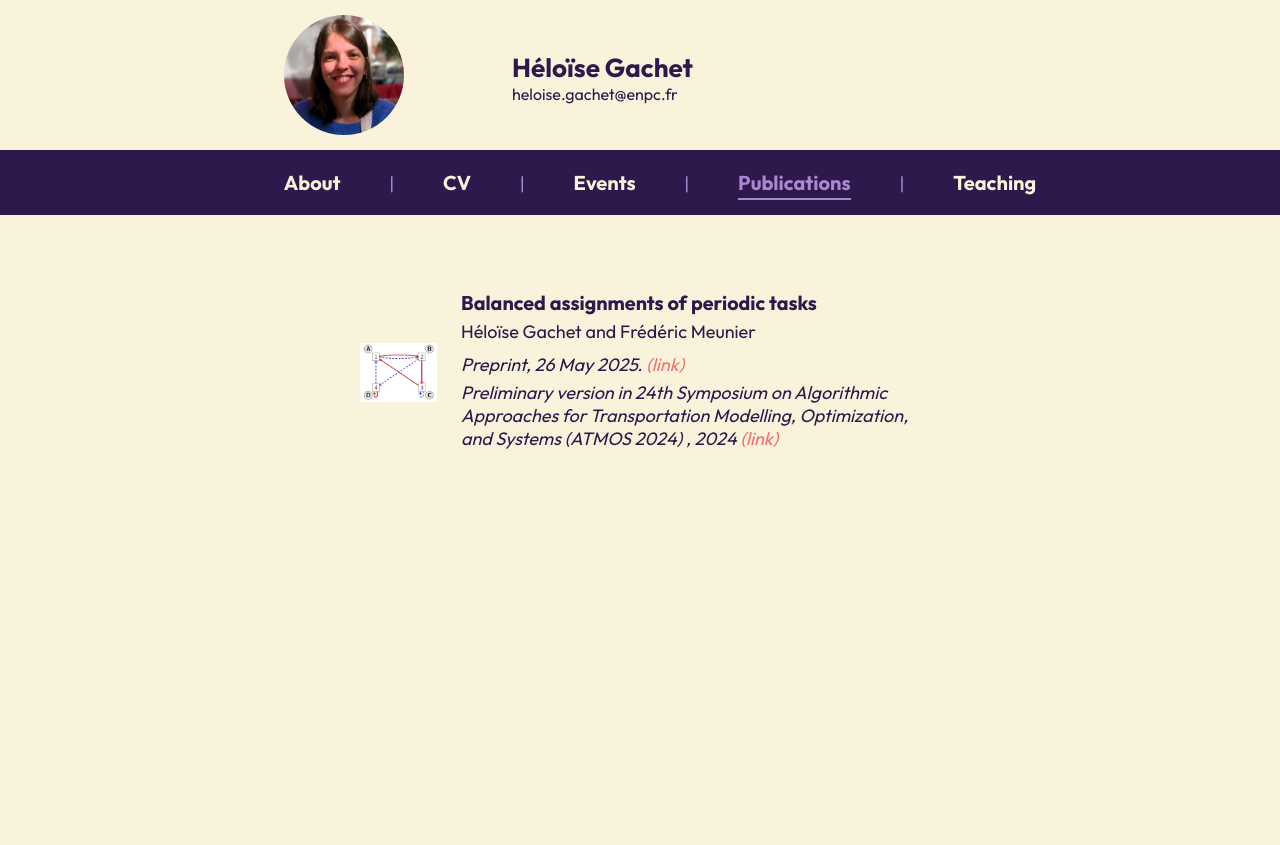
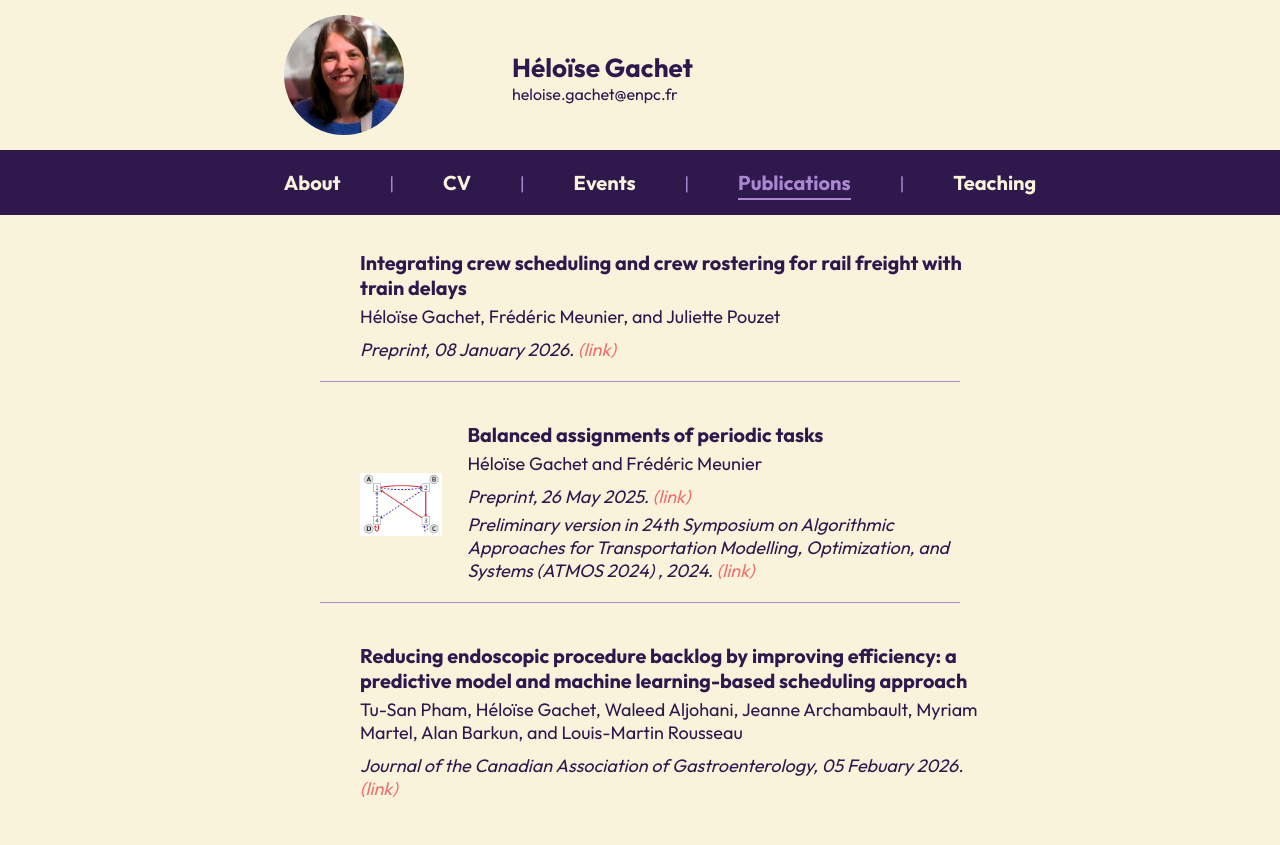
Before and after one commit to heloisegachet/heloisegachet.github.io, a PHP site: page /publications.html in a window 1280 px wide. Before the commit the page ends 449 px from the top, so only its background shows below. Run offline with PHP 8.4, Linux system fonts and the light colour scheme.

Commit message:
update publications

```diff
--- a/CV.html
+++ b/CV.html
@@ -55,6 +55,7 @@
                     <div class="cv-item-title">PhD</div>
                     <div class="cv-item-place"><a href=https://cermics-lab.enpc.fr target="_blank">CERMICS</a>, École nationale des ponts et chaussées, Champs-sur-Marne, France</div>
                     <div class="cv-item-place"><a href=https://www.groupe-sncf.com target="_blank">SNCF</a>, Saint-Denis, France</div>
+                    <div class="cv-item-people">Frédéric Meunier (CERMICS), Juliette Pouzet (SNCF)</div>
                     <ul>
                         <li>Integrated and robust design of cyclic rosters for railway freight</li>
                         <li>Balanced assignments of periodic tasks</li>
@@ -66,6 +67,7 @@
                 <div class="cv-item-content">
                     <div class="cv-item-title">Research stay</div>
                     <div class="cv-item-place"><a href=https://math.rptu.de/en/wgs/opt target="_blank">RPTU University Kaiserslautern-Landau</a>, Kaiserslautern, Germany</div>
+                    <div class="cv-item-people">Anita Schöbel</div>
                     <ul>
                         <li>Branch-and-price for line planning with minimum transfer time</li>
                     </ul>
@@ -76,6 +78,7 @@
                 <div class="cv-item-content">
                     <div class="cv-item-title">Master Internship</a></div>
                     <div class="cv-item-place"><a href=https://corporate.airfrance.com/en/operations-research-engineer target="_blank">Air France</a>, Tremblay-en-France, France</div>
+                    <div class="cv-item-people">Victor Lantzenberg</div>
                     <ul>
                         <li>Metaheuristics and MILP for ground resources planning</li>
                     </ul>
@@ -86,6 +89,7 @@
                 <div class="cv-item-content">
                     <div class="cv-item-title">Internship</div>
                     <div class="cv-item-place"><a href=https://hanalog.ca target="_blank">Polytechnique Montréal</a>, Montréal, Canada</div>
+                    <div class="cv-item-people">Louis-Martin Rousseau, Tu San Pham</div>
                     <ul>
                         <li>Predictive allocation of digestive endoscopy procedural time</li>
                     </ul>
@@ -96,6 +100,7 @@
                 <div class="cv-item-content">
                     <div class="cv-item-title">Internship</div>
                     <div class="cv-item-place"><a href=https://www.groupe-sncf.com target="_blank">SNCF</a>, Saint-Denis, France</div>
+                    <div class="cv-item-people">Juliette Pouzet</div>
                     <ul>
                         <li>Introduction of similarities in crew schedules with non periodic train tasks</li>
                     </ul>
--- a/publication_style.css
+++ b/publication_style.css
@@ -3,7 +3,7 @@
     width: 50%;
     margin: 40px auto;
     display: grid;
-    grid-template-columns: 15% 85%;
+    grid-template-columns: 16% 84%;
     gap: 5px;
 }
 
@@ -21,14 +21,19 @@
     width: auto;           /* conserve les proportions */
     height: auto;          /* idem */
     margin: auto;
-    padding: 40px;
+    padding-left: 40px;
 }
 
 /* Colonne droite (contenu) */
 .publication-details {
     flex: 1;                 /* Prend tout l’espace restant */
-    padding: 40px;
+    padding-left: 40px;
     overflow-y: auto;        /* Scroll si trop de contenu */
+}
+
+.publication-details-without-image {
+    width: 625%;           /* conserve les proportions */
+    padding-left: 40px;
 }
 
 .publication-title {
--- a/publications.html
+++ b/publications.html
@@ -41,14 +41,31 @@
 
 <main>
 <div class="publication-item">
+    <div class="publication-details-without-image">
+        <div class="publication-title">Integrating crew scheduling and crew rostering for rail freight with train delays</div>
+        <div class="publication-authors">Héloïse Gachet, Frédéric Meunier, and Juliette Pouzet</div>
+        <div class="publication-source">Preprint, 08 January 2026.<a href="https://hal.science/hal-05448005" target="_blank"> (link)</a></div>
+    </div>
+</div>
+
+<div class="publication-item">
     <img src="pebbles.gif" alt="Image" class="publication-image">
     <div class="publication-details">
         <div class="publication-title">Balanced assignments of periodic tasks</div>
         <div class="publication-authors">Héloïse Gachet and Frédéric Meunier</div>
         <div class="publication-source">Preprint, 26 May 2025.<a href="https://arxiv.org/pdf/2407.05485" target="_blank"> (link)</a></div>
-        <div class="publication-source">Preliminary version in 24th Symposium on Algorithmic Approaches for Transportation Modelling, Optimization, and Systems (ATMOS 2024) , 2024<a href="https://drops.dagstuhl.de/storage/01oasics/oasics-vol123-atmos2024/OASIcs.ATMOS.2024.5/OASIcs.ATMOS.2024.5.pdf" target="_blank"> (link)</a>
+        <div class="publication-source">Preliminary version in 24th Symposium on Algorithmic Approaches for Transportation Modelling, Optimization, and Systems (ATMOS 2024) , 2024.<a href="https://drops.dagstuhl.de/storage/01oasics/oasics-vol123-atmos2024/OASIcs.ATMOS.2024.5/OASIcs.ATMOS.2024.5.pdf" target="_blank"> (link)</a></div>
     </div>
 </div>
+
+<div class="publication-item">
+    <div class="publication-details-without-image">
+        <div class="publication-title">Reducing endoscopic procedure backlog by improving efficiency: a predictive model and machine learning-based scheduling approach</div>
+        <div class="publication-authors">Tu-San Pham, Héloïse Gachet, Waleed Aljohani, Jeanne Archambault, Myriam Martel, Alan Barkun, and Louis-Martin Rousseau</div>
+        <div class="publication-source">Journal of the Canadian Association of Gastroenterology, 05 Febuary 2026.<a href="https://academic.oup.com/jcag/advance-article/doi/10.1093/jcag/gwaf006/8466082?searchresult=1" target="_blank"> (link)</a></div>
+    </div>
+</div>
+
 </main>
 
 </body>
```
Also changed, not shown: cv_style.css (+14 -0 lines).
